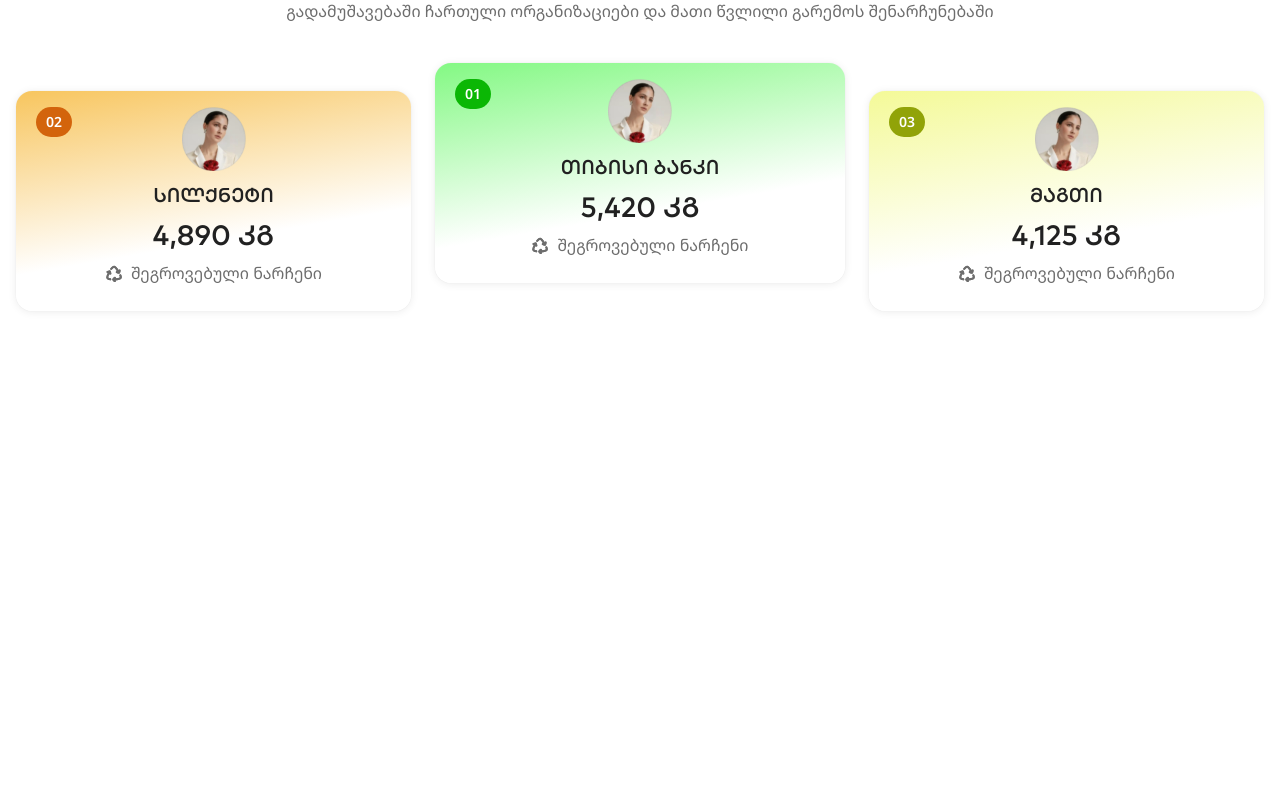
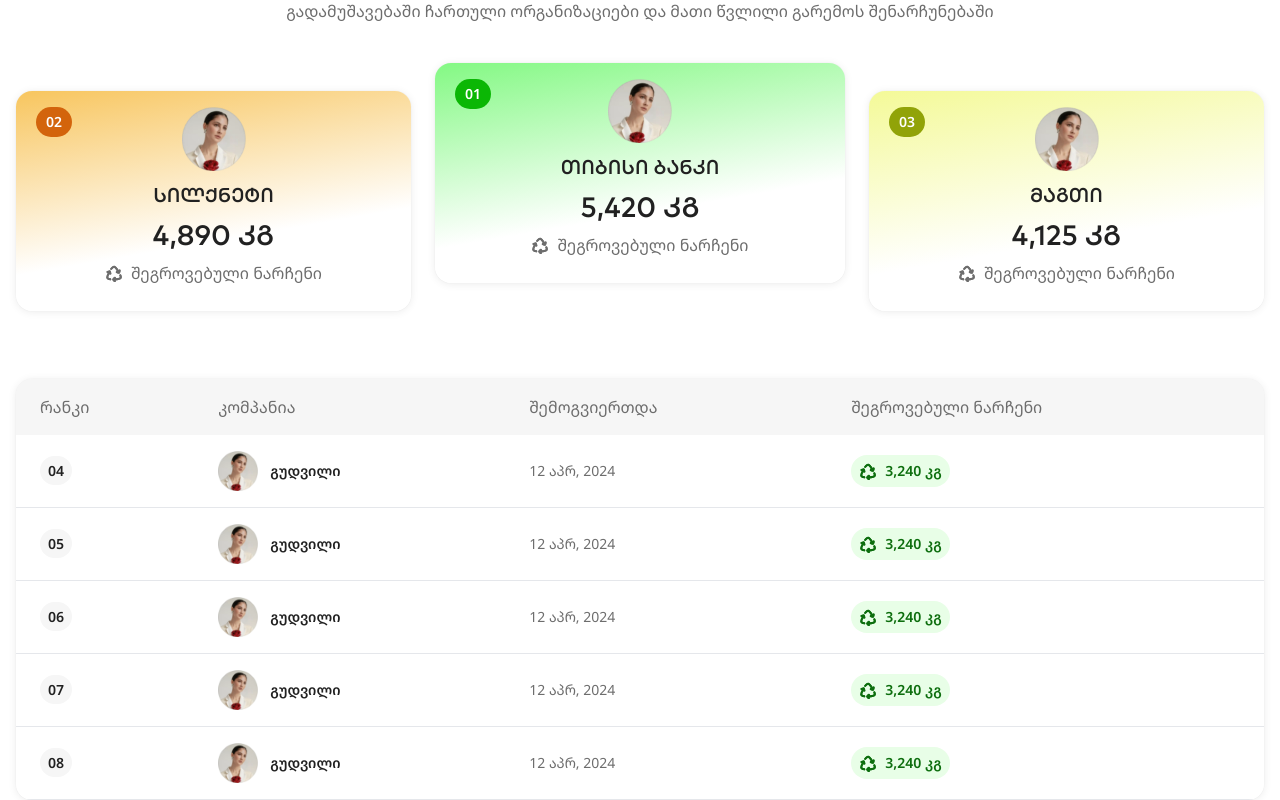
Before and after one commit to Kencho5/Tene-Front, an Angular app: page /bins in a window 1280 px wide. Shown: the part 1819-2619 px from the top of the page. Before the commit the page ends 2158 px from the top, so only its background shows below. Built offline with nearby package versions, Linux system fonts and the light colour scheme.

Commit message:
add: rank table

```diff
--- a/src/app/pages/bins/bins.component.html
+++ b/src/app/pages/bins/bins.component.html
@@ -249,5 +249,155 @@
         </p>
       </div>
     </div>
+
+    <div class="shadow-low overflow-hidden rounded-2xl">
+      <table class="w-full">
+        <thead class="bg-platinum-10 text-left text-platinum-50">
+          <tr>
+            <th class="px-6 py-4 font-normal">რანკი</th>
+            <th class="px-6 py-4 font-normal">კომპანია</th>
+            <th class="px-6 py-4 font-normal">შემოგვიერთდა</th>
+            <th class="px-6 py-4 font-normal">შეგროვებული ნარჩენი</th>
+          </tr>
+        </thead>
+        <tbody class="bg-white text-left text-sm">
+          <tr class="border-b">
+            <td class="px-6 py-4">
+              <span
+                class="rounded-2xl bg-platinum-10 px-2 py-[5px] font-semibold"
+                >04</span
+              >
+            </td>
+            <td class="px-6 py-4">
+              <div class="flex items-center gap-3">
+                <img
+                  src="/assets/images/bins/test-avatar.webp"
+                  width="40"
+                  height="40"
+                />
+                <span class="font-semibold">გუდვილი</span>
+              </div>
+            </td>
+            <td class="px-6 py-4 text-platinum-50">12 აპრ, 2024</td>
+            <td class="px-6 py-4">
+              <div
+                class="inline-flex items-center gap-2 rounded-2xl bg-green-10 px-2 py-1.5 font-semibold text-green-80"
+              >
+                <img src="/assets/images/bins/recycle-icon-green.svg" />
+                3,240 კგ
+              </div>
+            </td>
+          </tr>
+          <tr class="border-b">
+            <td class="px-6 py-4">
+              <span
+                class="rounded-2xl bg-platinum-10 px-2 py-[5px] font-semibold"
+                >05</span
+              >
+            </td>
+            <td class="px-6 py-4">
+              <div class="flex items-center gap-3">
+                <img
+                  src="/assets/images/bins/test-avatar.webp"
+                  width="40"
+                  height="40"
+                />
+                <span class="font-semibold">გუდვილი</span>
+              </div>
+            </td>
+            <td class="px-6 py-4 text-platinum-50">12 აპრ, 2024</td>
+            <td class="px-6 py-4">
+              <div
+                class="inline-flex items-center gap-2 rounded-2xl bg-green-10 px-2 py-1.5 font-semibold text-green-80"
+              >
+                <img src="/assets/images/bins/recycle-icon-green.svg" />
+                3,240 კგ
+              </div>
+            </td>
+          </tr>
+          <tr class="border-b">
+            <td class="px-6 py-4">
+              <span
+                class="rounded-2xl bg-platinum-10 px-2 py-[5px] font-semibold"
+                >06</span
+              >
+            </td>
+            <td class="px-6 py-4">
+              <div class="flex items-center gap-3">
+                <img
+                  src="/assets/images/bins/test-avatar.webp"
+                  width="40"
+                  height="40"
+                />
+                <span class="font-semibold">გუდვილი</span>
+              </div>
+            </td>
+            <td class="px-6 py-4 text-platinum-50">12 აპრ, 2024</td>
+            <td class="px-6 py-4">
+              <div
+                class="inline-flex items-center gap-2 rounded-2xl bg-green-10 px-2 py-1.5 font-semibold text-green-80"
+              >
+                <img src="/assets/images/bins/recycle-icon-green.svg" />
+                3,240 კგ
+              </div>
+            </td>
+          </tr>
+          <tr class="border-b">
+            <td class="px-6 py-4">
+              <span
+                class="rounded-2xl bg-platinum-10 px-2 py-[5px] font-semibold"
+                >07</span
+              >
+            </td>
+            <td class="px-6 py-4">
+              <div class="flex items-center gap-3">
+                <img
+                  src="/assets/images/bins/test-avatar.webp"
+                  width="40"
+                  height="40"
+                />
+                <span class="font-semibold">გუდვილი</span>
+              </div>
+            </td>
+            <td class="px-6 py-4 text-platinum-50">12 აპრ, 2024</td>
+            <td class="px-6 py-4">
+              <div
+                class="inline-flex items-center gap-2 rounded-2xl bg-green-10 px-2 py-1.5 font-semibold text-green-80"
+              >
+                <img src="/assets/images/bins/recycle-icon-green.svg" />
+                3,240 კგ
+              </div>
+            </td>
+          </tr>
+          <tr class="border-b">
+            <td class="px-6 py-4">
+              <span
+                class="rounded-2xl bg-platinum-10 px-2 py-[5px] font-semibold"
+                >08</span
+              >
+            </td>
+            <td class="px-6 py-4">
+              <div class="flex items-center gap-3">
+                <img
+                  src="/assets/images/bins/test-avatar.webp"
+                  width="40"
+                  height="40"
+                />
+                <span class="font-semibold">გუდვილი</span>
+              </div>
+            </td>
+            <td class="px-6 py-4 text-platinum-50">12 აპრ, 2024</td>
+            <td class="px-6 py-4">
+              <div
+                class="inline-flex items-center gap-2 rounded-2xl bg-green-10 px-2 py-1.5 font-semibold text-green-80"
+              >
+                <img src="/assets/images/bins/recycle-icon-green.svg" />
+                3,240 კგ
+              </div>
+            </td>
+          </tr>
+        </tbody>
+      </table>
+    </div>
   </div>
 </div>
```
Also changed, not shown: src/assets/images/bins/recycle-icon-green.svg (added).
